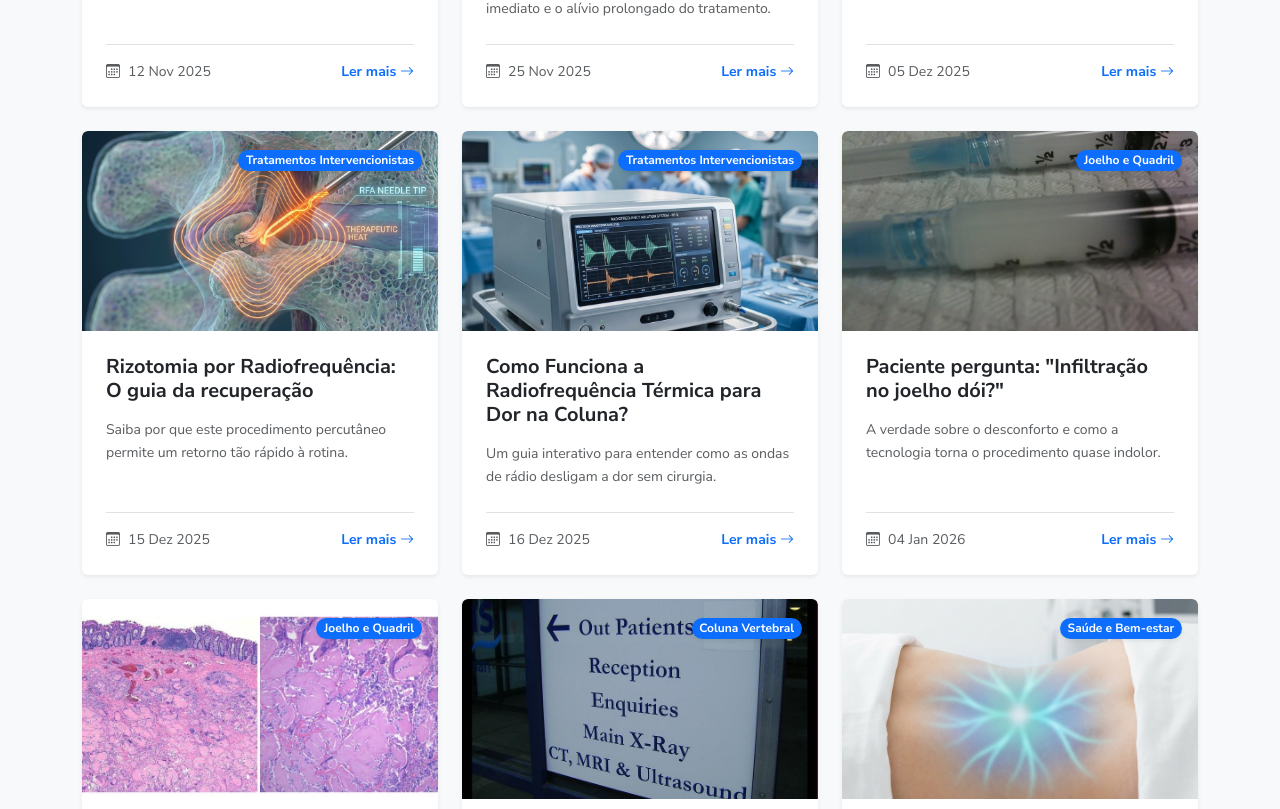
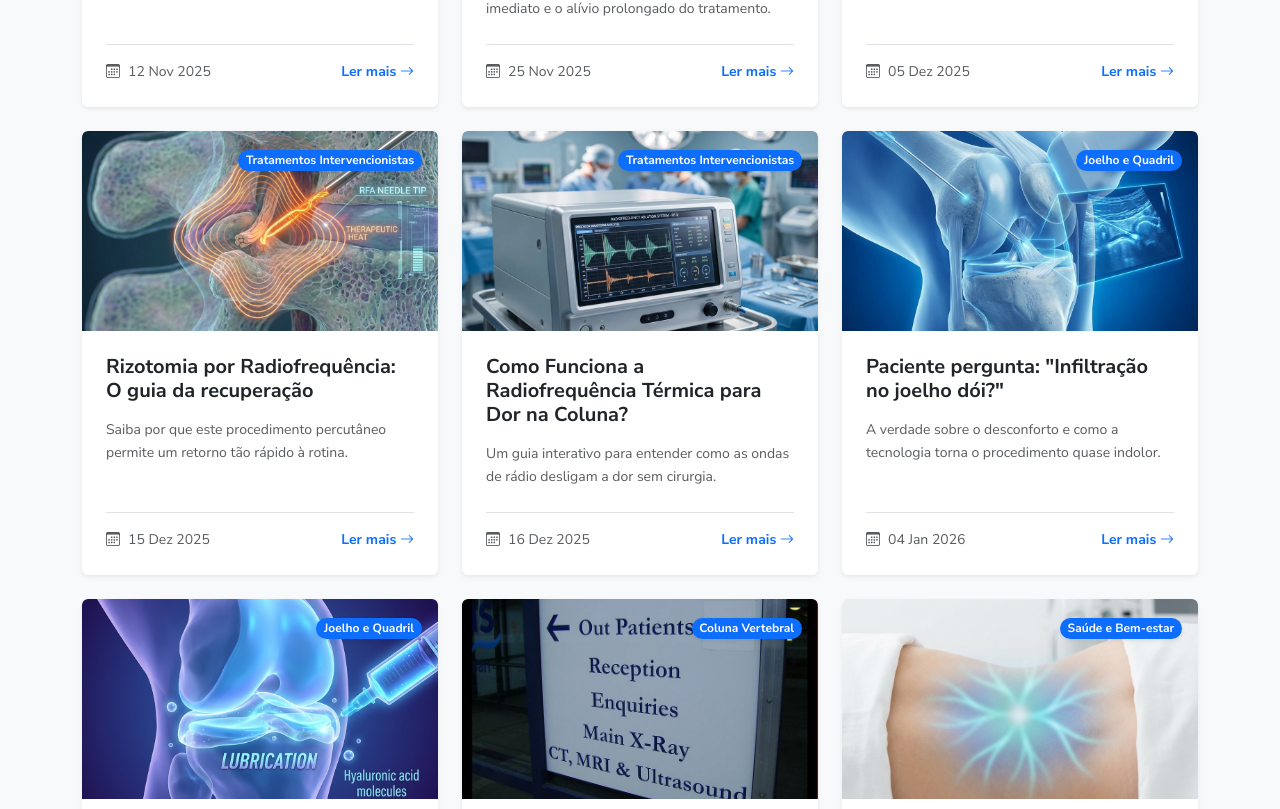
Before and after one commit to benedetjv/teste-site, a Next.js app: page /blog in a window 1280 px wide. Shown: the part 1831-2640 px from the top of the page. Built offline with nearby package versions, Linux system fonts and the light colour scheme.

Commit message:
Update knee blog images with AI generated art

```diff
--- a/src/app/blog/page.tsx
+++ b/src/app/blog/page.tsx
@@ -56,7 +56,7 @@ const posts = [
         excerpt: "A verdade sobre o desconforto e como a tecnologia torna o procedimento quase indolor.",
         date: "04 Jan 2026",
         category: "Joelho e Quadril",
-        image: "/img/blog/knee-injection.jpg",
+        image: "/img/blog/knee-injection.png",
         relatedRegions: ['knee-left', 'knee-right']
     },
     {
@@ -65,7 +65,7 @@ const posts = [
         excerpt: "Análise técnica sobre o uso de ácido hialurônico para lubrificação e proteção articular.",
         date: "12 Jan 2026",
         category: "Joelho e Quadril",
-        image: "/img/blog/viscosupplementation.jpg",
+        image: "/img/blog/viscosupplementation.png",
         relatedRegions: ['knee-left', 'knee-right', 'hip-left', 'hip-right']
     },
     {
```
Also changed, not shown: public/img/blog/knee-injection.png (added), public/img/blog/viscosupplementation.png (added).
